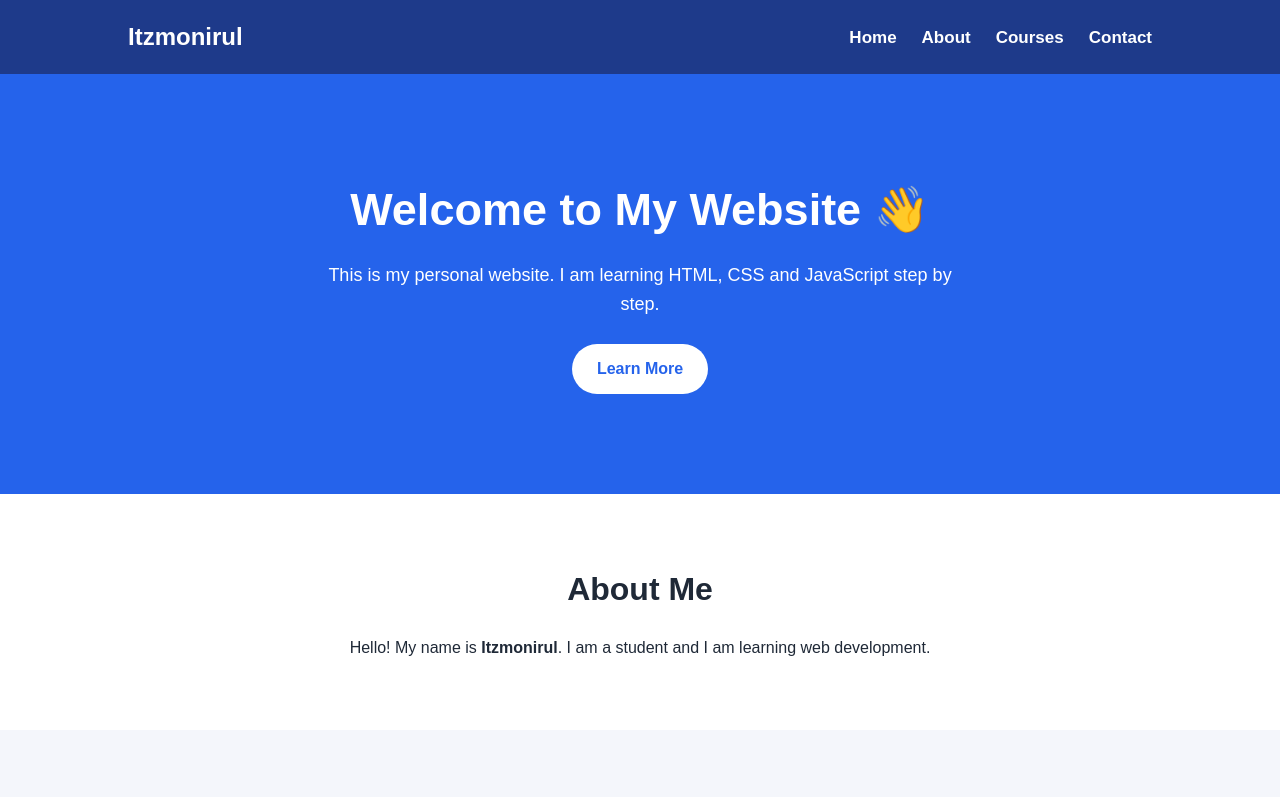
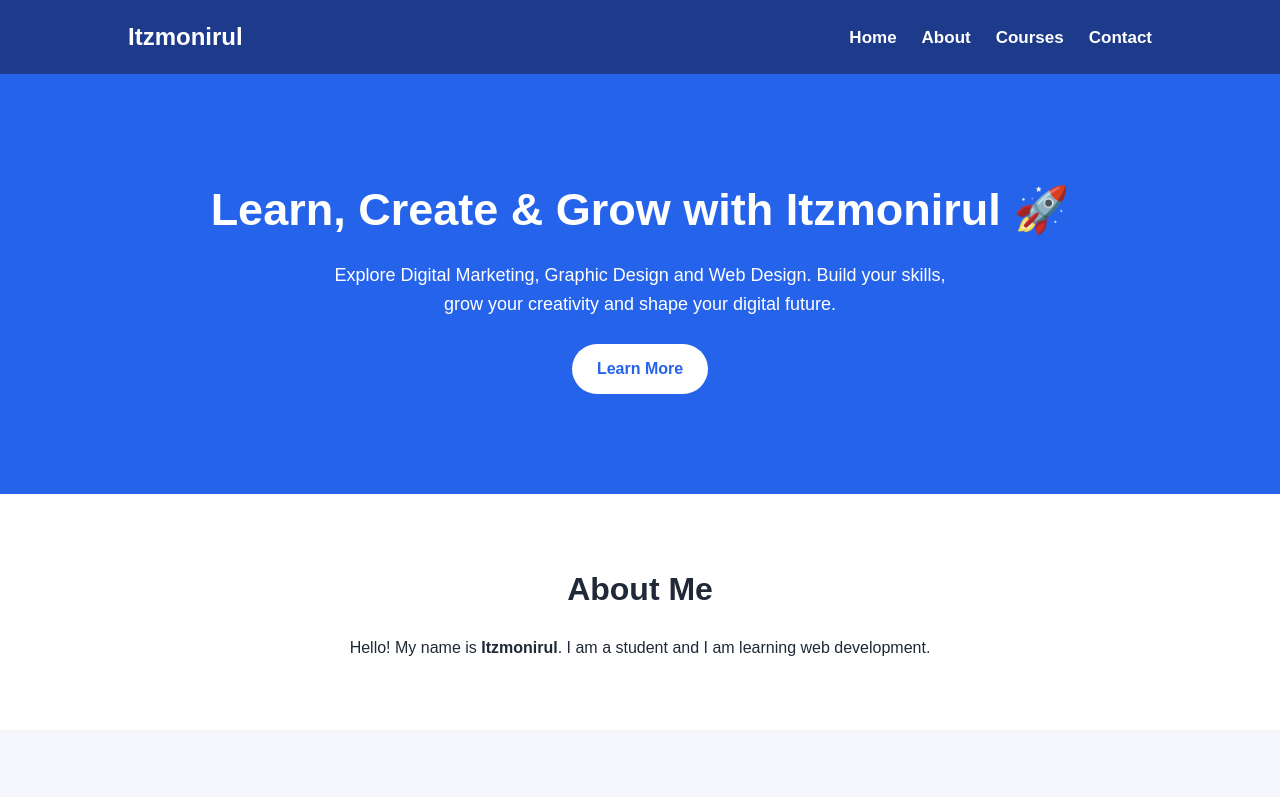
Before and after one commit to itzmonirul02/Itzmonirul, a plain HTML site: page index.html in a window 1280 px wide. Shown: the top 797 px of the page. Drawn offline with Linux system fonts and the light colour scheme.

Commit message:
Update index.html

```diff
--- a/index.html
+++ b/index.html
@@ -24,8 +24,8 @@
 
   <!-- Home -->
   <section id="home" class="hero">
-    <h1>Welcome to My Website 👋</h1>
-    <p>This is my personal website. I am learning HTML, CSS and JavaScript step by step.</p>
+    <h1>Learn, Create & Grow with Itzmonirul 🚀</h1>
+<p>Explore Digital Marketing, Graphic Design and Web Design. Build your skills, grow your creativity and shape your digital future.</p>
     <a href="#about" class="btn">Learn More</a>
   </section>
 
```
